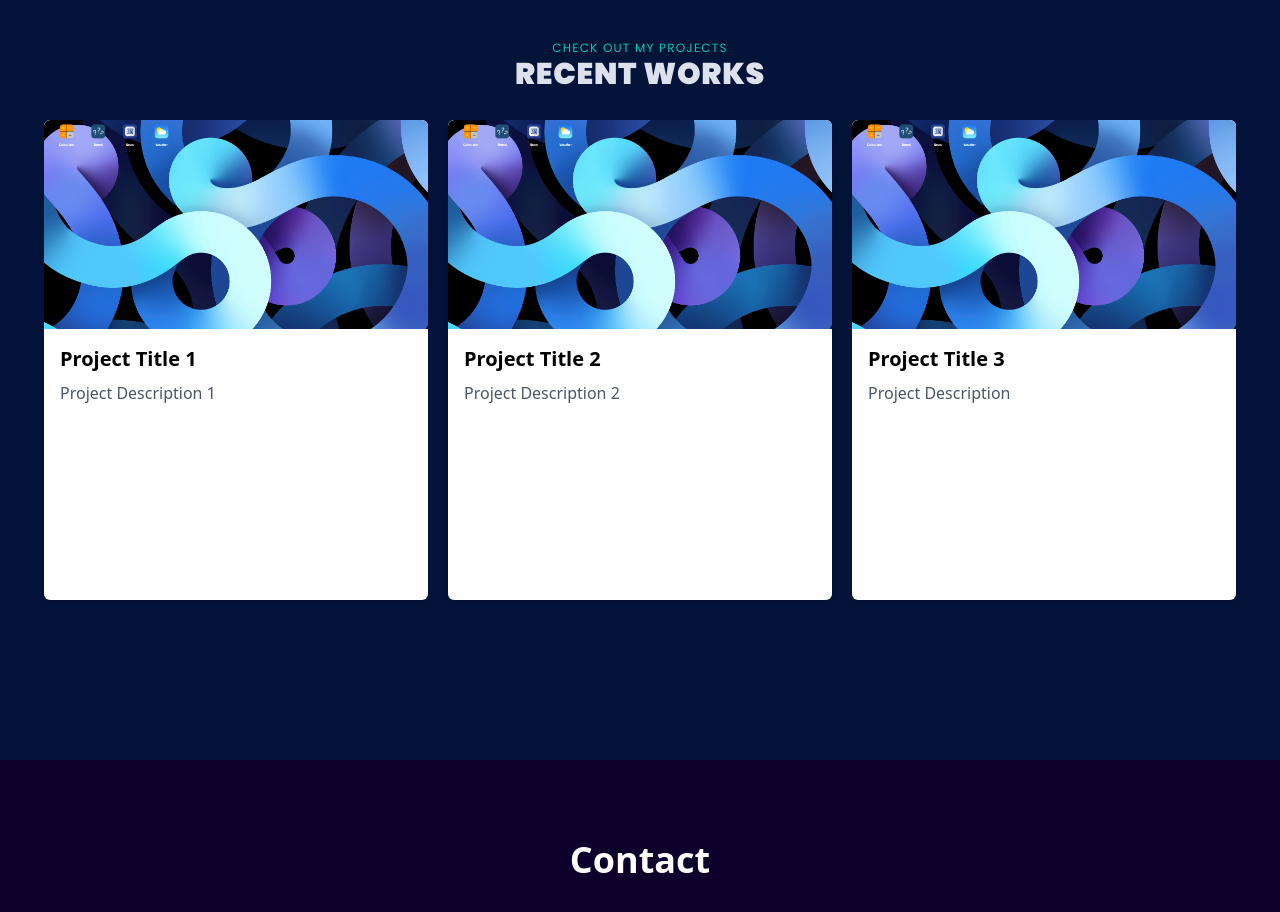
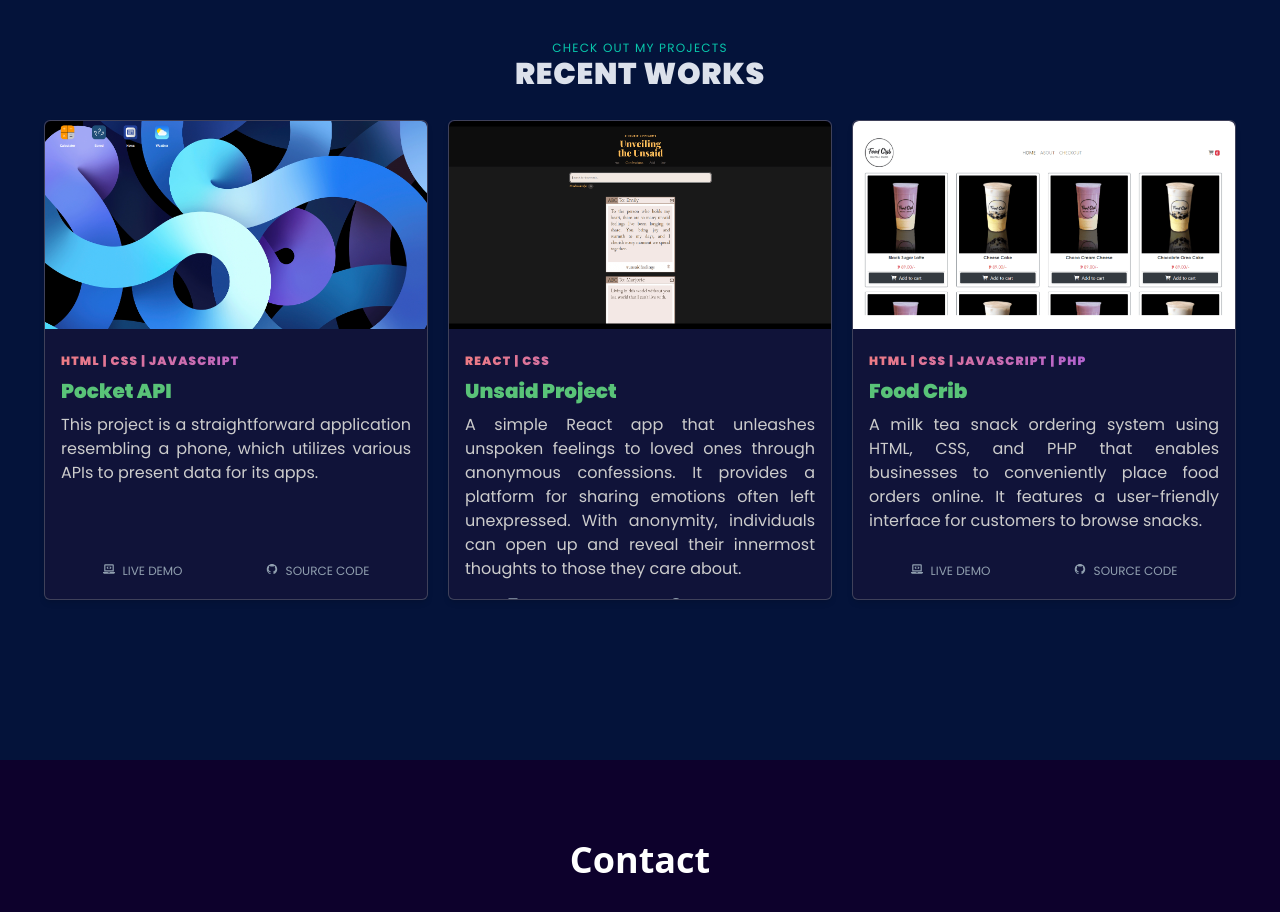
Before and after one commit to civarry/my-portfolio, a React (Vite) app: page / in a window 1280 px wide. Shown: the part 1640-2552 px from the top of the page. Built offline with nearby package versions, Linux system fonts and the light colour scheme.

Commit message:
added links to the cards

```diff
--- a/src/components/ProjectsSection.jsx
+++ b/src/components/ProjectsSection.jsx
@@ -1,22 +1,38 @@
 import React, { useEffect, useState } from "react";
 import pocketapi from "../assets/pocketapi.png";
+import foodcrib from "../assets/foodcrib.png";
+import unsaid from "../assets/unsaid.png";
+import { FaLaptopCode } from "react-icons/fa";
+import { AiFillGithub } from "react-icons/ai";
 
 const ProjectsSection = ({ projectsRef }) => {
   const projects = [
     {
       image: pocketapi,
-      title: "Project Title 1",
-      description: "Project Description 1",
+      title: "Pocket API",
+      description:
+        "This project is a straightforward application resembling a phone, which utilizes various APIs to present data for its apps.",
+      tech: "HTML  |  CSS  |  JAVASCRIPT",
+      code: "https://github.com/civarry/pocket-api",
+      live: "https://pocket-api.vercel.app/",
     },
     {
-      image: pocketapi,
-      title: "Project Title 2",
-      description: "Project Description 2",
+      image: unsaid,
+      title: "Unsaid Project",
+      description:
+        "A simple React app that unleashes unspoken feelings to loved ones through anonymous confessions. It provides a platform for sharing emotions often left unexpressed. With anonymity, individuals can open up and reveal their innermost thoughts to those they care about.",
+      tech: "REACT  |  CSS",
+      code: "",
+      live: "",
     },
     {
-      image: pocketapi,
-      title: "Project Title 3",
-      description: "Project Description ",
+      image: foodcrib,
+      title: "Food Crib",
+      description:
+        "A milk tea snack ordering system using HTML, CSS, and PHP that enables businesses to conveniently place food orders online. It features a user-friendly interface for customers to browse snacks.",
+      tech: "HTML  |  CSS  |  JAVASCRIPT  |  PHP",
+      code: "https://github.com/civarry/food-crib",
+      live: "",
     },
     // Add more projects as needed
   ];
@@ -38,7 +54,7 @@ const ProjectsSection = ({ projectsRef }) => {
         {projects.map((project, index) => (
           <div
             key={index}
-            className="conceal-X max-w-sm w-full bg-white shadow-md rounded-md overflow-hidden flex flex-col"
+            className="conceal-X max-w-sm w-full bg-[#14143a] bg-opacity-80 shadow-md border-solid border-[0.1px] border-[#9595965b] rounded-md overflow-hidden flex flex-col"
             style={{ maxHeight: "calc(100vh - 320px)" }}
           >
             <img
@@ -47,8 +63,29 @@ const ProjectsSection = ({ projectsRef }) => {
               alt="Project"
             />
             <div className="p-4 flex-grow md:h-96">
-              <h2 className="text-xl font-bold mb-2">{project.title}</h2>
-              <p className="text-gray-600">{project.description}</p>
+              <h3 className="font-Poppins font-black text-xs mt-2 mb-2 bg-gradient-to-r from-[#ed7b84] to-[#9055ff] text-transparent bg-clip-text text-center tracking-widest md:text-left">
+                {project.tech}
+              </h3>
+              <h2 className="text-xl font-Poppins font-bold mb-2 text-[#59c378]">
+                {project.title}
+              </h2>
+              <p className="text-[#cccccc] font-Poppins text-s text-justify">
+                {project.description}
+              </p>
+            </div>
+            <div className="flex justify-around mb-5 mr-4 ml-4">
+              <h6 className="font-Poppins text-xs text-[#909faf] flex items-center cursor-pointer">
+                <a className="flex" href={project.live} target="_blank">
+                  <FaLaptopCode className="mr-2" />
+                  LIVE DEMO
+                </a>
+              </h6>
+              <h6 className="font-Poppins text-xs text-[#909faf] flex items-center cursor-pointer">
+                <a className="flex" href={project.code} target="_blank">
+                  <AiFillGithub className="mr-2" />
+                  SOURCE CODE
+                </a>
+              </h6>
             </div>
           </div>
         ))}
```
Also changed, not shown: src/assets/foodcrib.png (added), src/assets/unsaid.png (added).
